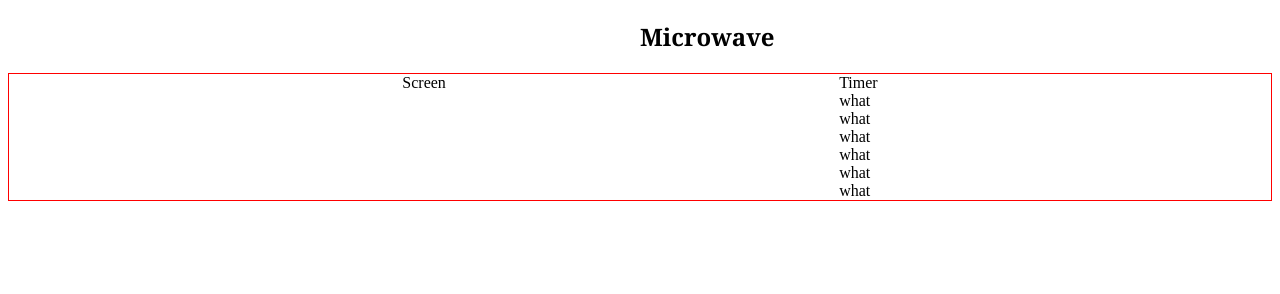
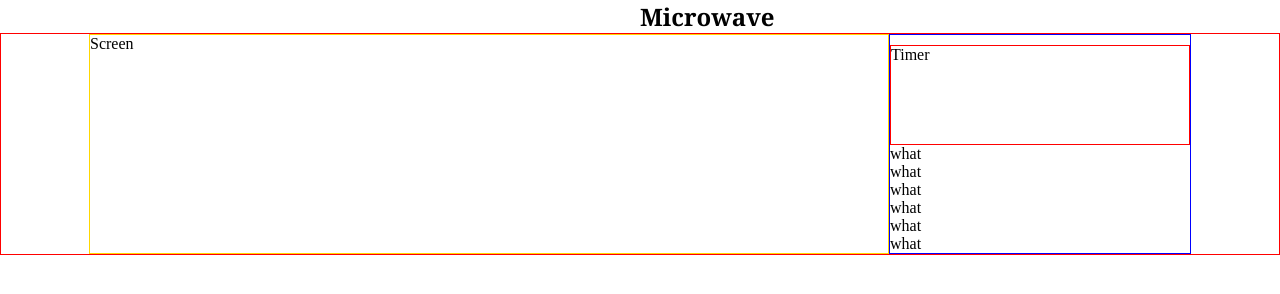
Before and after one commit to Sensationull/jsmess, a plain HTML site: page microwave/index.html in a window 1280 px wide. Drawn offline with Linux system fonts and the light colour scheme.

Commit message:
added reset and simple separations

```diff
--- a/microwave/styles.css
+++ b/microwave/styles.css
@@ -1,17 +1,61 @@
+html {
+  box-sizing: border-box;
+}
+
+*,
+*::before,
+*::after {
+  box-sizing: inherit;
+}
+
+/* Reset margins and paddings on most elements */
+body,
+h1,
+h2,
+h3,
+h4,
+h5,
+h6,
+ul,
+ol,
+li,
+p,
+pre,
+blockquote,
+figure,
+hr {
+  margin: 0;
+  padding: 0;
+}
+
 .title {
   font-family: Cambria, Cochin, Georgia, Times, 'Times New Roman', serif;
   margin-left: 50%;
   margin-right: 50%;
-
 }
 
 .box-container {
   display: flex;
   border: 1px solid red;
-  justify-content: space-evenly;
+  justify-content: center;
 }
 
-.buttons {
+.screen {
+  width: 800px;
+  border: 1px solid gold;
+}
+
+.timer-container {
   display: flex;
   flex-wrap: wrap;
+  flex-direction: column;
+  justify-content: center;
+  border: 1px solid blue;
 }
+
+.display {
+  width:300px;
+  height: 100px;
+  border: 1px solid red;
+  margin-top: 10px;
+}
```
